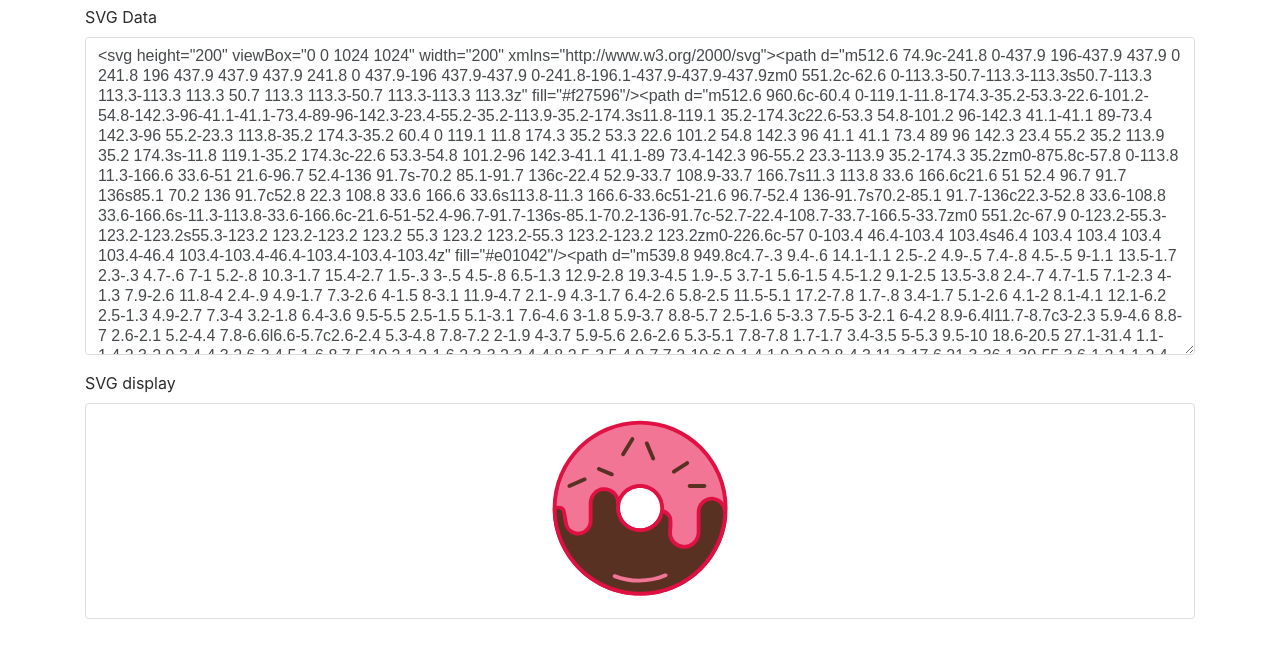
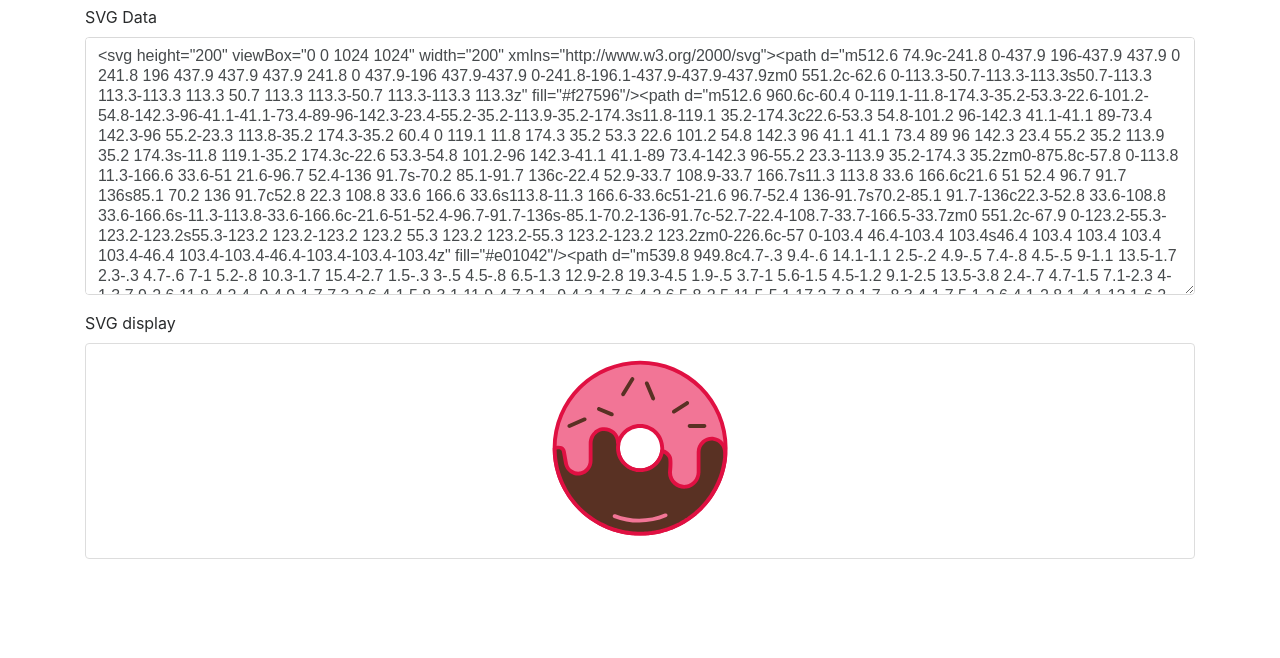
Before and after one commit to savokiss/svg-display, a plain HTML site: page index.html in a window 1280 px wide. Shown: the part 58-716 px from the top of the page. Drawn offline with nearby package versions, Linux system fonts and the light colour scheme.

Commit message:
fix: rows

```diff
--- a/index.html
+++ b/index.html
@@ -18,7 +18,7 @@
     <form>
       <div class="form-group">
         <label for="first">SVG Data </label>
-        <textarea rows="15" class="form-control" v-model="svg" placeholder="first section"></textarea>
+        <textarea rows="12" class="form-control" v-model="svg" placeholder="first section"></textarea>
       </div>
       <div class="form-group">
         <label for="first">SVG display </label>
```
